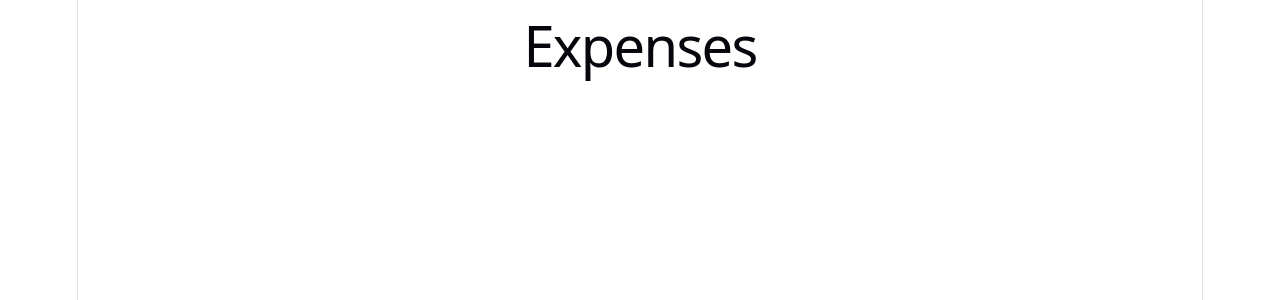
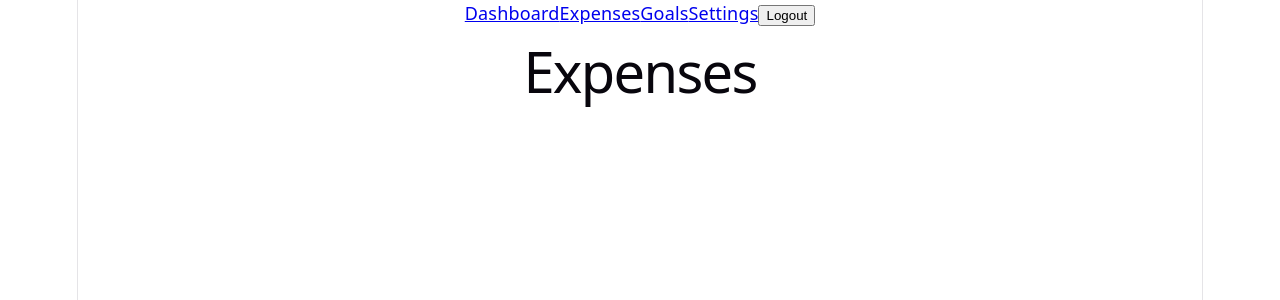
Before and after one commit to Raf0307/FinanceTracking, a React (Vite) app in the folder financeTrack/client/: page /expenses in a window 1280 px wide. Shown: the top 300 px of the page. Built offline with nearby package versions, Linux system fonts and the light colour scheme.

Commit message:
Built more of the scaffolding for dashboard and expense. Will finish expense later

```diff
--- a/financeTrack/client/src/App.jsx
+++ b/financeTrack/client/src/App.jsx
@@ -1,12 +1,18 @@
-import { Routes, Route, Navigate } from 'react-router-dom';
-import Login from './pages/Login.jsx'
+import { Routes, Route, Navigate, useLocation } from 'react-router-dom';
+import Login from './pages/Login.jsx';
+import Dashboard from './pages/Dashboard.jsx'
+import Navbar from './components/Navbar.jsx'
 
 
 function App() {
+  const location = useLocation();
+
   return (
+    <div>
+      {location.pathname !== '/login' && <Navbar />}
       <Routes>
         <Route path="/login" element={<Login />} />
-      <Route path="/dashboard" element={<h1>Dashboard</h1>} />
+        <Route path="/dashboard" element={<Dashboard />} />
         <Route path="/expenses" element={<h1>Expenses</h1>} />
         <Route path="/expenses/new" element={<h1>New Expense</h1>} />
         <Route path="/expenses/:id/edit" element={<h1>Edit Expense</h1>} />
@@ -17,6 +23,7 @@ function App() {
         <Route path="/settings" element={<h1>Settings</h1>} />
         <Route path="/" element={<Navigate to="/login" />} />
       </Routes>
+    </div>
   );
 }
 
--- /dev/null
+++ b/financeTrack/client/src/components/Navbar.jsx
@@ -0,0 +1,21 @@
+import { Link } from 'react-router-dom';
+
+function Navbar() {
+
+    function logout(){
+        localStorage.removeItem('token')
+        window.location.href = '/login';
+        };
+
+    return(
+        <nav>
+            <Link to="/dashboard">Dashboard</Link>
+            <Link to="/expenses">Expenses</Link>
+            <Link to="/goals">Goals</Link>
+            <Link to="/settings">Settings</Link>
+            <button onClick={logout}>Logout</button>
+        </nav>
+    );
+}
+
+export default Navbar;
--- /dev/null
+++ b/financeTrack/client/src/pages/Dashboard.jsx
@@ -0,0 +1,30 @@
+import { useState, useEffect } from "react";
+import api from '../api';
+
+function Dashboard() {
+    const [summary, setSummary] = useState([]);
+    useEffect(() => {
+        const fetchData = async () => {
+            try {
+                const response = await api.get('/expenses/summary')
+                setSummary(response.data.summary);
+            } catch (error) {
+                console.log('Error: ' + error);
+            }
+        }
+        fetchData();
+    }, []);
+    return (
+        <div>
+            <h1>Dashboard</h1>
+            {summary.map((item) => (
+                <div key={item.category}>
+                    <p>{item.category}: ${item.total}</p>
+                </div>
+            ))}
+        </div>
+    )
+}
+
+
+export default Dashboard;
```
Also changed, not shown: financeTrack/client/src/pages/Expenses.jsx (added, +24 -0 lines). Lines whose indentation alone changed are shown as unchanged.
